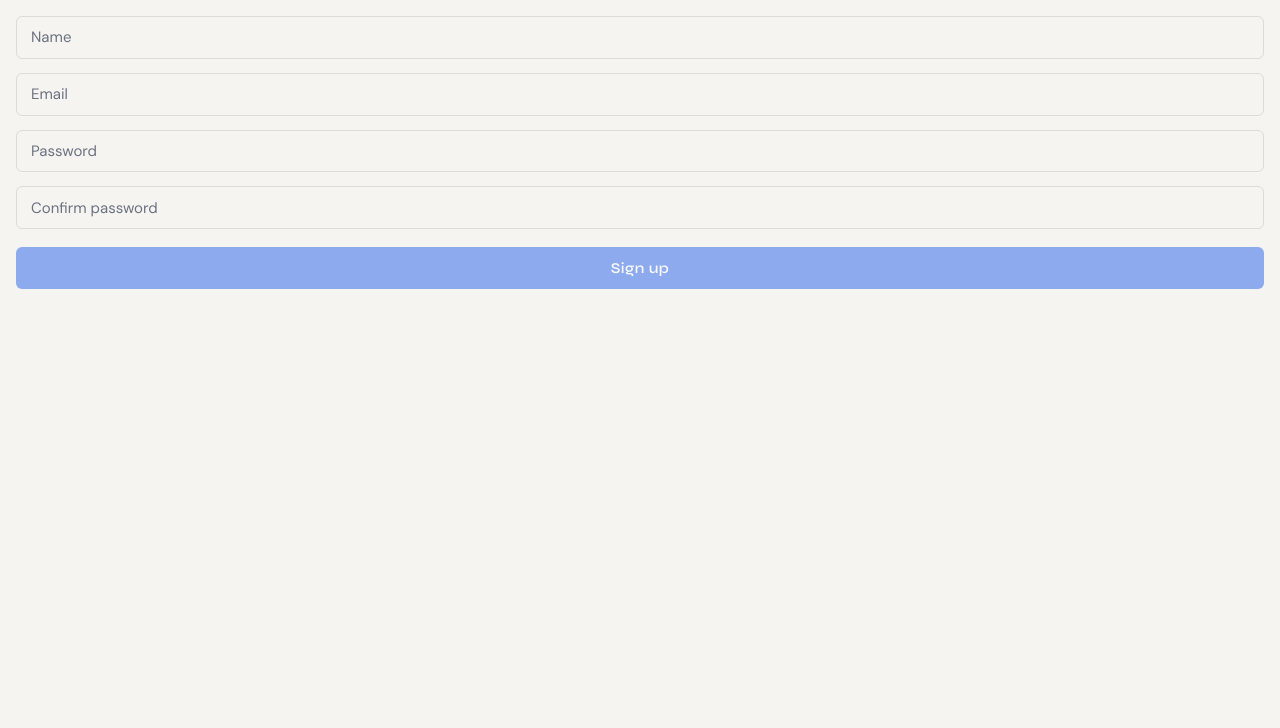
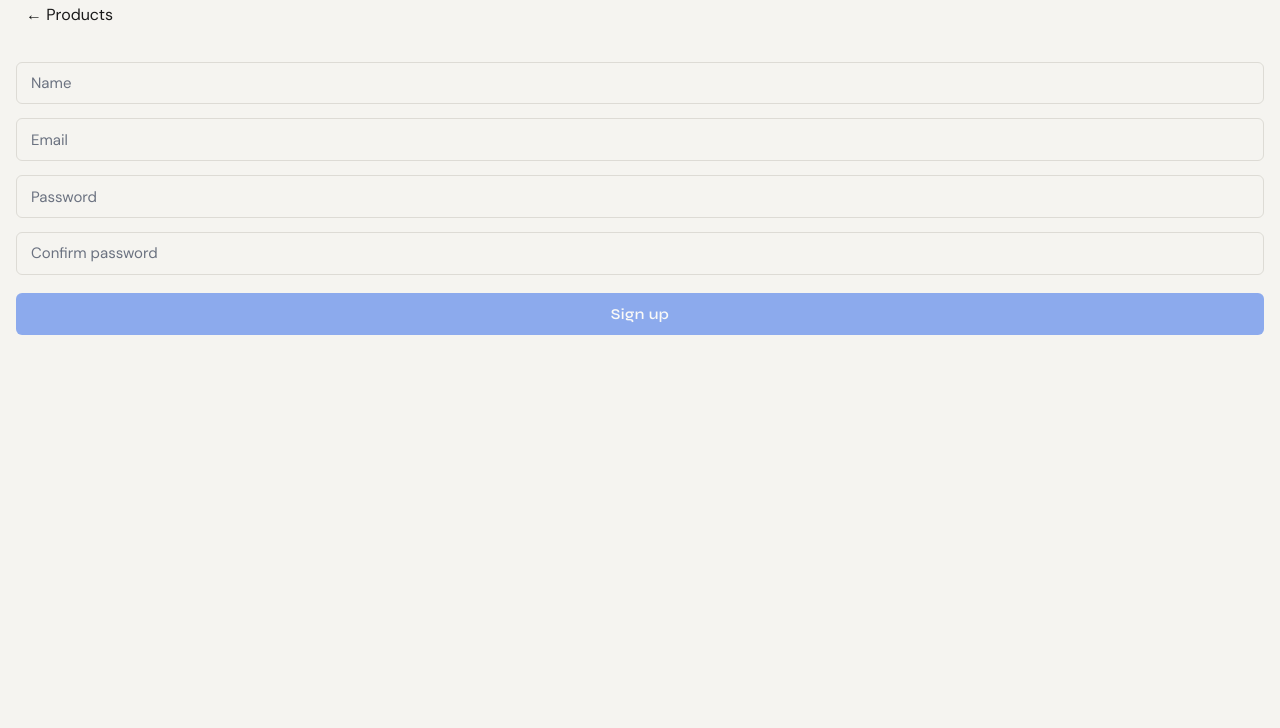
Before and after one commit to BohdanSharubin/online-store, a website with bundled scripts: page public/register.html in a window 1280 px wide. Shown: the part 72-800 px from the top of the page. Built offline with nearby package versions, Linux system fonts and the light colour scheme.

Commit message:
add back for main page link

```diff
--- a/public/register.html
+++ b/public/register.html
@@ -10,6 +10,9 @@
 
   <body>
     <h1>Sign up</h1>
+    <nav>
+      <a href="/index.html">← Products</a>
+    </nav>
 
     <form id="registerForm">
       <input type="text" id="name" placeholder="Name" required />
```
Also changed, not shown: public/login.html (+3 -1 lines).
